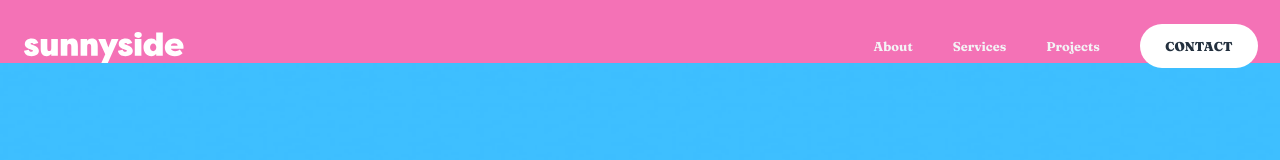
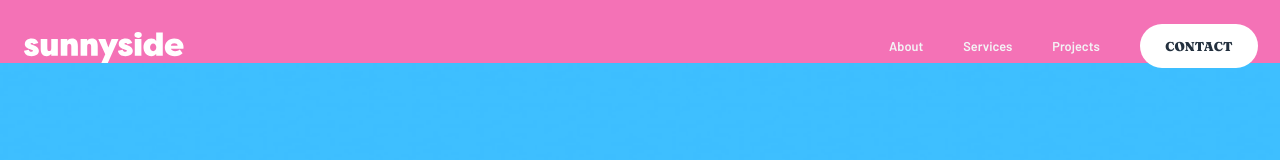
Before and after one commit to elvisowusu/Sunny-Side, a React (Vite) app: page / in a window 1280 px wide. Shown: the top 160 px of the page. Built offline with nearby package versions, Linux system fonts and the light colour scheme.

Commit message:
Refactor NavItems and index.css

```diff
--- a/src/Components/NavItems.jsx
+++ b/src/Components/NavItems.jsx
@@ -6,7 +6,7 @@ export const NavItems = ()=>{
         <ul className="fixed NavItems ">
         <div className="fixed border-l-[2.5rem] border-l-transparent border-b-White border-b-[3rem] right-[1.37rem] top-[4.5rem] sm:top-[5.5rem] md:hidden"></div>
             {items.map((item,index)=>{
-                return <li className={`font-FrauncesFont ${index!=3?'OtherList':'contact'}`} key={index}>{item}</li>
+                return <li className={`${index!=3?'OtherList':'contact'}`} key={index}>{item}</li>
             })}
         </ul>
     )
--- a/src/index.css
+++ b/src/index.css
@@ -12,10 +12,10 @@
         @apply text-lg sm:text-[1.6rem] md:text-[0.8rem] absolute  right-[1.367rem] top-[6.7rem] sm:top-[8.5rem] md:top-[1.5rem] py-[2.3rem] sm:py-[5rem] md:py-0 md:static flex flex-col gap-[2rem] sm:gap-[3rem] md:flex-row md:gap-[2.5rem] items-center  bg-White md:bg-transparent w-[21.2rem] sm:w-[43rem] justify-center md:justify-end z-30;
     }
     .OtherList{
-        @apply text-Darkgrayishblue md:text-gray-100 md:hover:text-White cursor-pointer font-bold;
+        @apply font-BarlowFont text-Darkgrayishblue md:text-gray-100 md:hover:text-White cursor-pointer font-bold;
     }
     .contact{
-        @apply rounded-[2rem] bg-Yellow md:bg-White px-[1.6rem] py-[1rem] md:py-[0.5rem] font-extrabold text-Verydarkdesaturatedblue;
+        @apply font-FrauncesFont  rounded-[2rem] bg-Yellow md:bg-White px-[1.6rem] py-[1rem] md:py-[0.5rem] font-extrabold text-Verydarkdesaturatedblue;
     }
     .footerText{
         @apply hover:text-White cursor-pointer transition ease-in duration-200;
```
